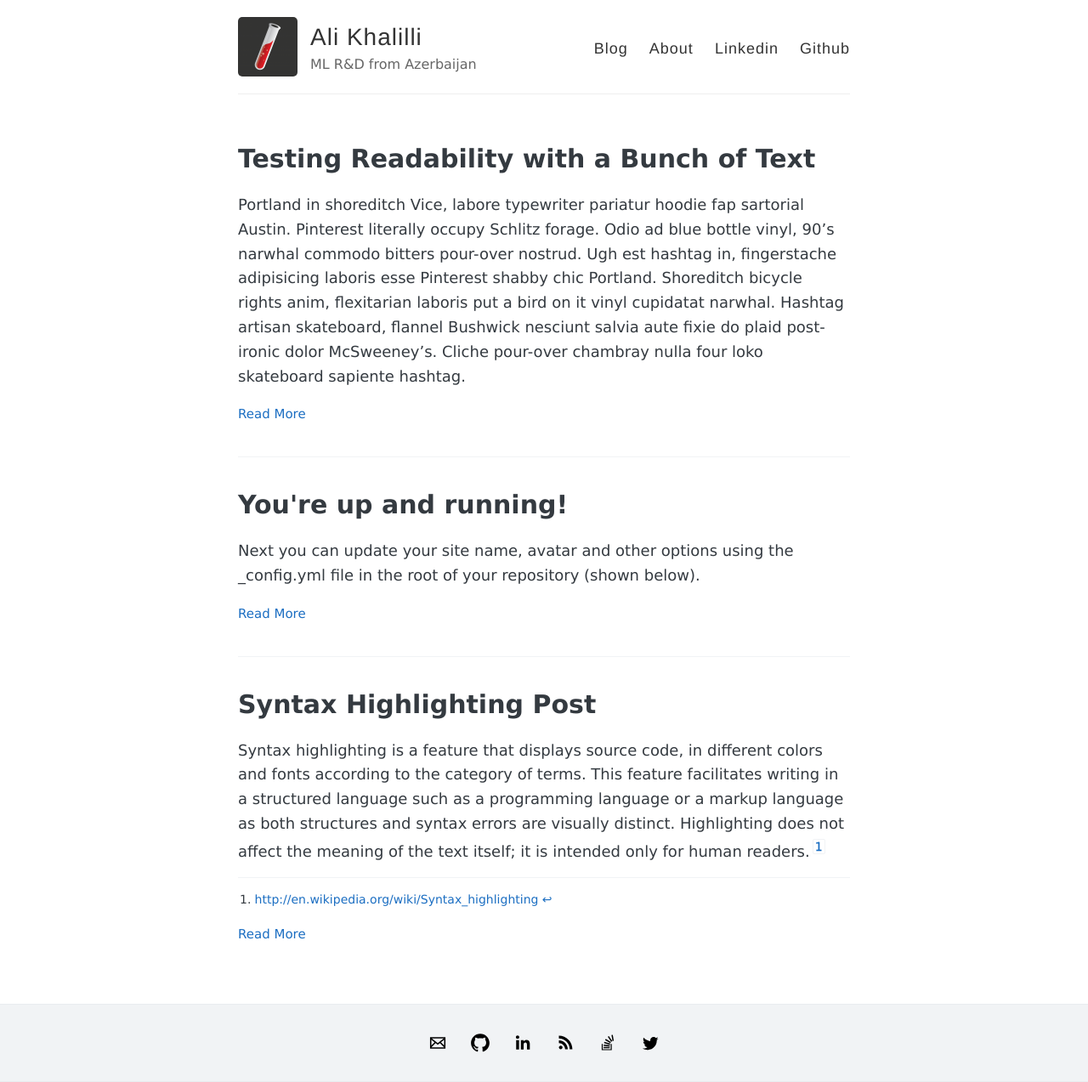
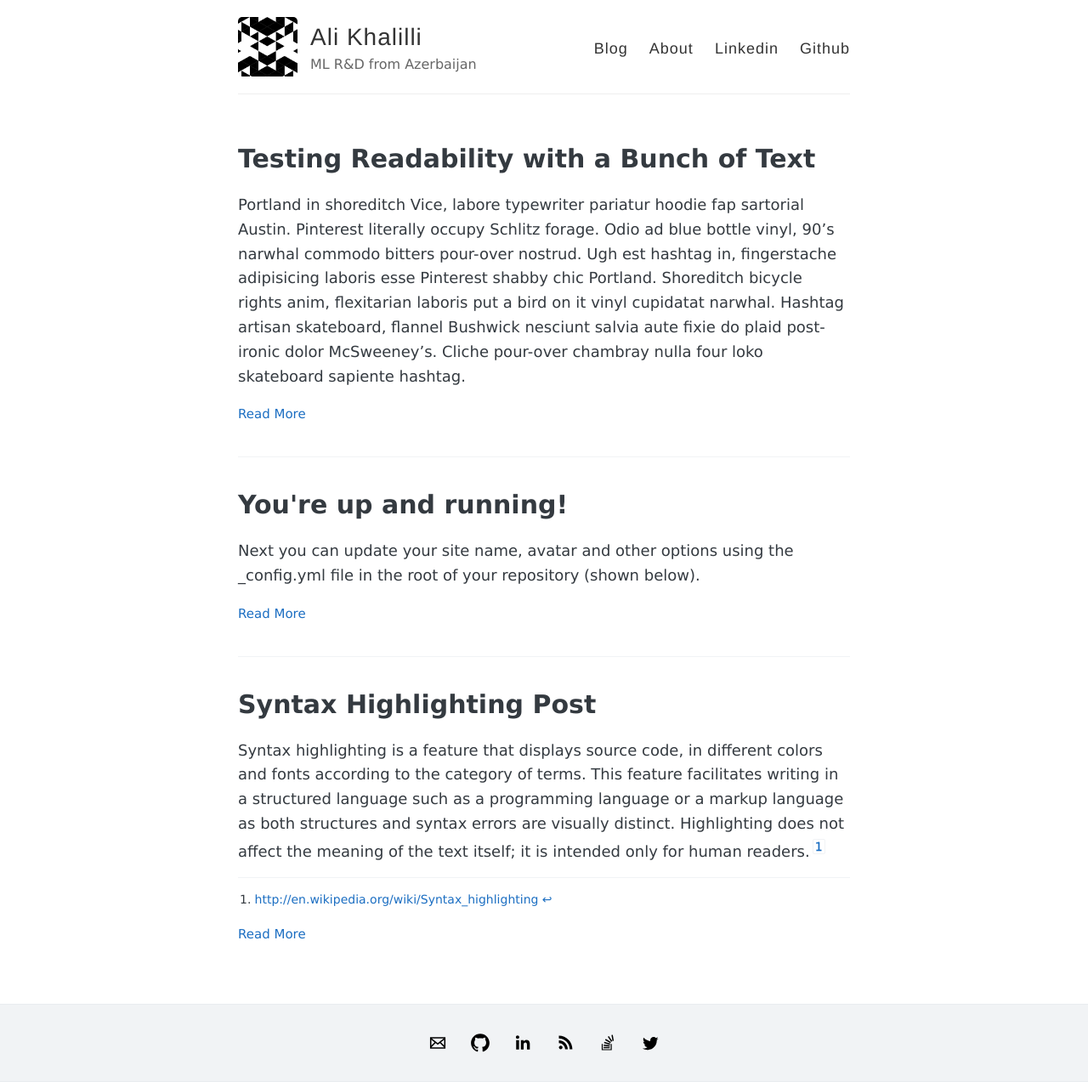
Before and after one commit to alikhalilli/alikhalilli.github.io, a Jekyll site: the page built from index.html, in a window 1280 px wide. Shown: the whole page at 85% size. Built offline with Jekyll 4.4.1, drawn with Linux system fonts in a browser that asks for light colours.

Commit message:
add avatar

```diff
--- a/_config.yml
+++ b/_config.yml
@@ -9,7 +9,7 @@ name: Ali Khalilli
 description: ML R&D from Azerbaijan
 
 # URL of your avatar or profile pic (you could use your GitHub profile pic)
-avatar: /images/jekyll-logo.png
+avatar: /images/akavatar.png
 
 
 # Tabs in header. There are 'Blog', 'About', 'Archive', 'Tags'
```
Also changed, not shown: images/akavatar.png (added).
